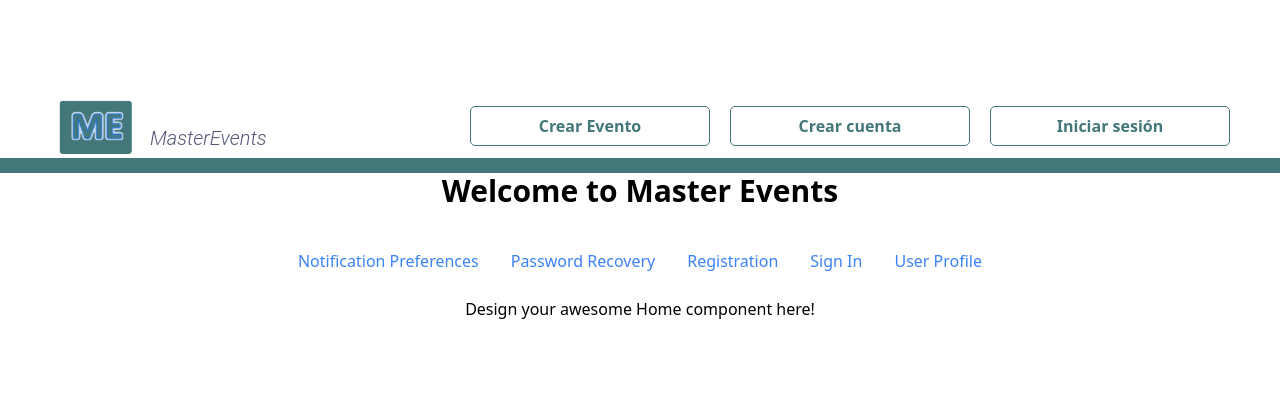
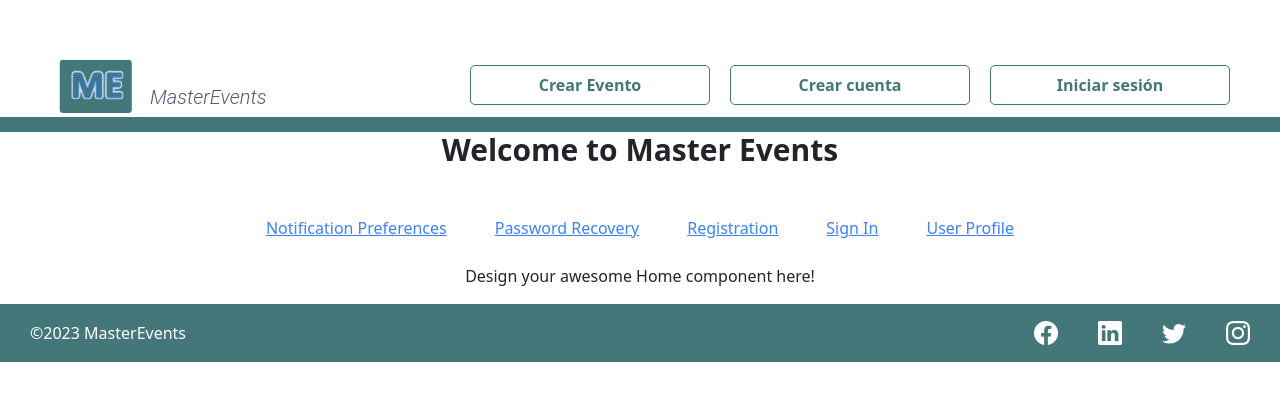
Before and after one commit to cytelsystem/masterEventsGH, a React (Create React App) app in the folder FrontEnd/master-events/: page / in a window 1280 px wide. Shown: the part 193-594 px from the top of the page. Built offline with nearby package versions, Linux system fonts and the light colour scheme.

Commit message:
creacion del component footer con el isologo y las redes sociales

```diff
--- a/FrontEnd/master-events/package.json
+++ b/FrontEnd/master-events/package.json
@@ -6,8 +6,10 @@
     "@testing-library/jest-dom": "^5.17.0",
     "@testing-library/react": "^13.4.0",
     "@testing-library/user-event": "^13.5.0",
+    "bootstrap": "^5.3.2",
+    "bootstrap-icons": "^1.11.1",
     "react": "^18.2.0",
-    "react-bootstrap": "^2.1.2",
+    "react-bootstrap": "^2.9.1",
     "react-dom": "^18.2.0",
     "react-router-dom": "^6.17.0",
     "react-scripts": "5.0.1",
--- /dev/null
+++ b/FrontEnd/master-events/src/components/Footer/Footer.css
@@ -0,0 +1,25 @@
+.footer {
+  width: 100%;
+  height: 58px;
+  flex-shrink: 0;
+  background-color: #43777A;
+  padding: 0 30px;
+  display: flex;
+  justify-content: space-between;
+  align-items: center;
+}
+
+.footer-left {
+  color: white;
+}
+
+.social-icon {
+  margin-right: 40px;
+  font-size: 1.5rem;
+  text-decoration: none;
+  color: white;
+}
+
+.social-icon:last-child {
+  margin-right: 0;
+}
--- /dev/null
+++ b/FrontEnd/master-events/src/components/Footer/Footer.js
@@ -0,0 +1,30 @@
+import React from 'react';
+import './Footer.css';
+
+// https://icons.getbootstrap.com/
+
+const Footer = () => {
+  return (
+    <footer className="footer">
+      <div className="footer-left">
+        ©2023 MasterEvents
+      </div>
+      <div className="footer-right">
+        <a href="https://facebook.com/multicargajym" className="social-icon">
+          <i className="bi bi-facebook" style={{ color: 'white' }}></i>
+        </a>
+        <a href="https://linkedin.com/multicargajym" className="social-icon">
+          <i className="bi bi-linkedin" style={{ color: 'white' }}></i>
+        </a>
+        <a href="https://twitter.com/multicargajym" className="social-icon">
+          <i className="bi bi-twitter" style={{ color: 'white' }}></i>
+        </a>
+        <a href="https://instagram.com/multicargajym" className="social-icon">
+          <i className="bi bi-instagram" style={{ color: 'white' }}></i>
+        </a>
+      </div>
+    </footer>
+  );
+};
+
+export default Footer;
--- a/FrontEnd/master-events/src/index.js
+++ b/FrontEnd/master-events/src/index.js
@@ -1,6 +1,8 @@
 import React from 'react';
 import { createRoot } from 'react-dom/client';
 import './styles/styles.css';
+import 'bootstrap/dist/css/bootstrap.min.css'; // Importa los estilos de Bootstrap para todo el proyecto
+import 'bootstrap-icons/font/bootstrap-icons.css'; // Importa los estilos de Bootstrap Icons para todo el proyecto
 import App from './App';
 
 const root = createRoot(document.getElementById('root'));
--- a/FrontEnd/master-events/src/pages/Home/Home.jsx
+++ b/FrontEnd/master-events/src/pages/Home/Home.jsx
@@ -1,6 +1,7 @@
 import React from 'react';
 import { Link } from 'react-router-dom';
 import Header from '../../components/Header/Header';
+import Footer from '../../components/Footer/Footer';
 
 const Home = () => {
   return (
@@ -25,6 +26,7 @@ const Home = () => {
         </Link>
       </div>
       <p>Design your awesome Home component here!</p>
+      <Footer />
     </div>
   );
 };
```
Also changed, not shown: 2 other files (tests, documents, lock files or other folders).
